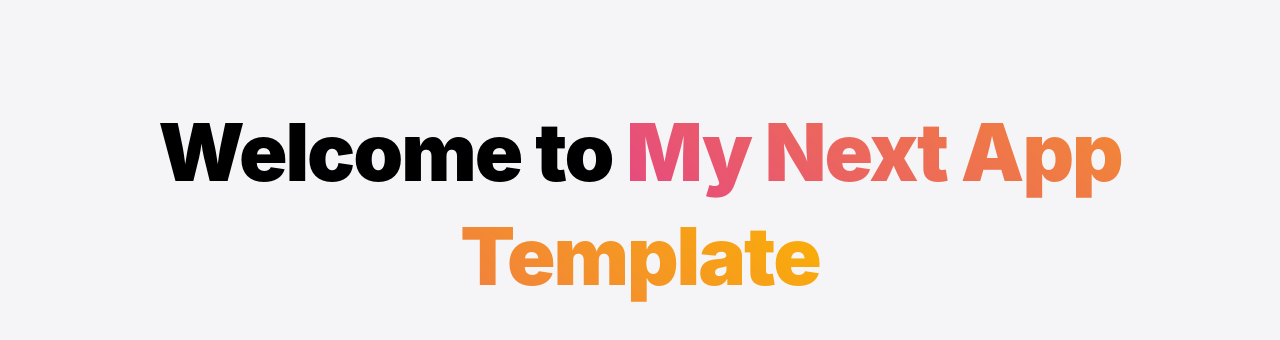
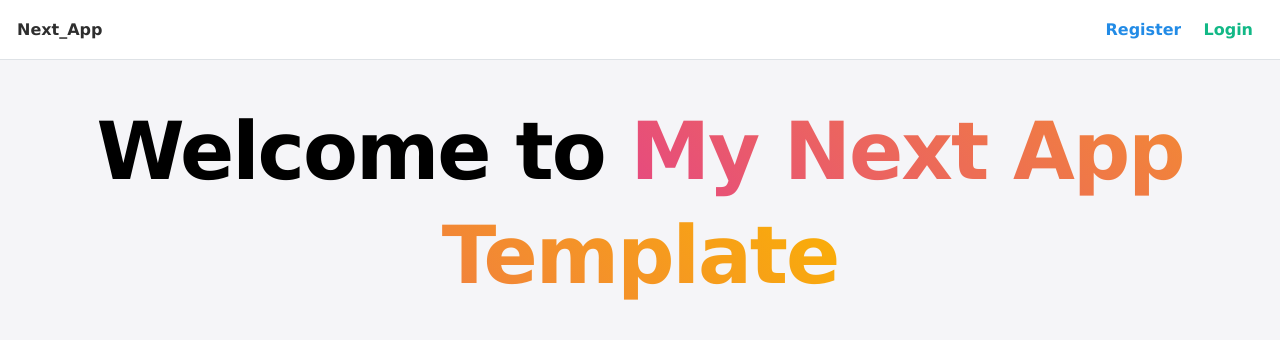
Before and after one commit to vishalkondle45/hive, a Next.js app: page / in a window 1280 px wide. Shown: the top 340 px of the page. Built offline with nearby package versions, Linux system fonts and the light colour scheme; no server answers.

Commit message:
fix: root layout

```diff
--- a/app/layout.tsx
+++ b/app/layout.tsx
@@ -1,3 +1,5 @@
+import Layout from '@/components/Layout';
+import AuthProvider from '@/Providers/AuthProvider';
 import { MantineProvider } from '@mantine/core';
 import '@mantine/core/styles.css';
 import { theme } from '../theme';
@@ -18,7 +20,11 @@ export default function RootLayout({ children }: { children: any }) {
         />
       </head>
       <body style={{ backgroundColor: '#F5F5F8' }}>
-        <MantineProvider theme={theme}>{children}</MantineProvider>
+        <AuthProvider>
+          <MantineProvider theme={theme}>
+            <Layout>{children}</Layout>
+          </MantineProvider>
+        </AuthProvider>
       </body>
     </html>
   );
--- a/components/Layout/Layout.tsx
+++ b/components/Layout/Layout.tsx
@@ -1,14 +1,24 @@
 'use client';
 
-import { ActionIcon, AppShell, Badge, Burger, Group } from '@mantine/core';
+import {
+  AppShell,
+  Burger,
+  Button,
+  Container,
+  Group,
+  rem
+} from '@mantine/core';
 import { useDisclosure } from '@mantine/hooks';
-import { IconLogout } from '@tabler/icons-react';
-import { signOut } from 'next-auth/react';
+import { signOut, useSession } from 'next-auth/react';
+import { useRouter } from 'next/navigation';
 import React from 'react';
 
 export default function Layout({ children }: { children: React.ReactNode }) {
   const [mobileOpened, { toggle: toggleMobile }] = useDisclosure();
   const [desktopOpened, { toggle: toggleDesktop }] = useDisclosure(true);
+  const session = useSession();
+  const isLoggedIn = session?.status === 'authenticated';
+  const router = useRouter();
 
   return (
     <AppShell
@@ -23,21 +33,70 @@ export default function Layout({ children }: { children: React.ReactNode }) {
       <AppShell.Header>
         <Group h="100%" px="md" justify="space-between">
           <Group>
-            <Burger opened={mobileOpened} onClick={toggleMobile} hiddenFrom="sm" size="sm" />
-            <Burger opened={desktopOpened} onClick={toggleDesktop} visibleFrom="sm" size="sm" />
-            <Badge variant="transparent" radius="xs" p={0} size="xl">
+            <Burger
+              opened={mobileOpened}
+              hidden={!isLoggedIn}
+              onClick={toggleMobile}
+              hiddenFrom="sm"
+              size="sm"
+            />
+            <Burger
+              opened={desktopOpened}
+              hidden={!isLoggedIn}
+              onClick={toggleDesktop}
+              visibleFrom="sm"
+              size="sm"
+            />
+
+            <Button
+              variant="transparent"
+              size="compact-md"
+              color="dark"
+              fw={900}
+              onClick={() => router.push('/')}
+              px={0}
+            >
               Next_App
-            </Badge>
+            </Button>
           </Group>
-          <Group>
-            <ActionIcon variant="transparent" color="red" onClick={() => signOut()}>
-              <IconLogout />
-            </ActionIcon>
+          <Group gap={0}>
+            {isLoggedIn ? (
+              <Button variant="transparent" size="compact-md" color="red" onClick={() => signOut()}>
+                Logout
+              </Button>
+            ) : (
+              <>
+                <Button
+                  variant="transparent"
+                  size="compact-md"
+                  color="blue"
+                  onClick={() => router.push('/auth/register')}
+                >
+                  Register
+                </Button>
+                <Button
+                  variant="transparent"
+                  size="compact-md"
+                  color="teal"
+                  onClick={() => router.push('/auth/login')}
+                >
+                  Login
+                </Button>
+              </>
+            )}
           </Group>
         </Group>
       </AppShell.Header>
-      <AppShell.Navbar p="md">Navbar</AppShell.Navbar>
-      <AppShell.Main>{children}</AppShell.Main>
+      {isLoggedIn ? (
+        <>
+          <AppShell.Navbar p="md">Navbar</AppShell.Navbar>
+          <AppShell.Main>{children}</AppShell.Main>
+        </>
+      ) : (
+        <Container size="100%" mt={rem(80)}>
+          {children}
+        </Container>
+      )}
     </AppShell>
   );
 }
--- a/theme.ts
+++ b/theme.ts
@@ -3,5 +3,5 @@
 import { createTheme } from '@mantine/core';
 
 export const theme = createTheme({
-  /* Put your mantine theme override here */
+  fontFamily: 'verdana',
 });
```
Also changed, not shown: app/(private)/layout.tsx (deleted, +0 -19 lines).
